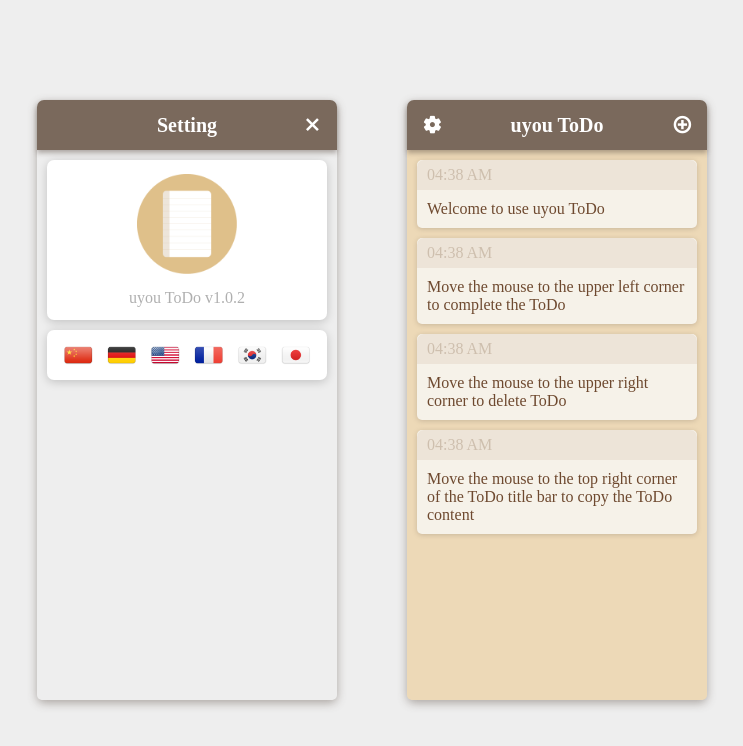
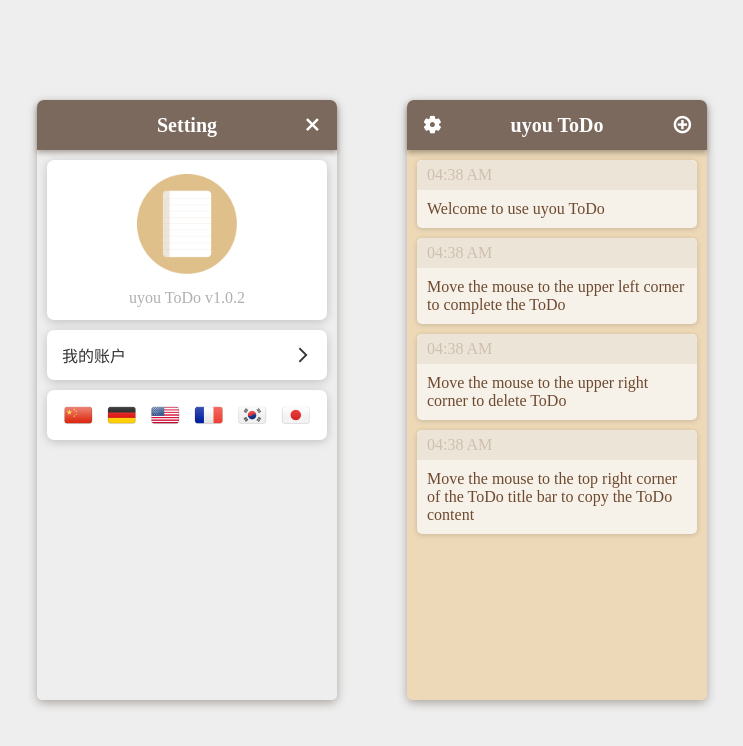
Before and after one commit to tonylu110/uyou-todo-page, a Vue app: page / in a window 1280 px wide. Both pictures are taken after a click on the element "settings". Shown: the top 746 px of the page, without its empty margins (268-1011 px from the left). Built offline with nearby package versions, Linux system fonts and the light colour scheme.

Commit message:
Add: list item component

```diff
--- /dev/null
+++ b/src/components/ItemBox/Item/Item.vue
@@ -0,0 +1,75 @@
+<template>
+  <div class="item">
+    <span>{{ title }}</span>
+    <span v-if="showArrow" class="material-icons">arrow_forward_ios</span>
+  </div>
+</template>
+
+<script setup lang="ts">
+defineProps({
+  title: {
+    default: 'title',
+    type: String
+  },
+  showArrow: {
+    default: true,
+    type: String
+  }
+})
+</script>
+
+<style scoped lang="scss">
+.item {
+  position: relative;
+  width: 250px;
+  height: 30px;
+  padding: 10px 15px;
+  min-height: 30px;
+  border-radius: 7px;
+  box-shadow: 0 2px 10px #00000030;
+  background-color: white;
+  cursor: pointer;
+  margin-bottom: 10px;
+  display: flex;
+  align-items: center;
+  justify-content: space-between;
+  color: #333;
+
+  &:active {
+    background-color: #5985eb;
+    color: white;
+  }
+
+  div {
+    display: flex;
+    flex-direction: row;
+    align-items: center;
+
+    img {
+      width: 25px;
+      height: 25px;
+      margin-right: 22.5px;
+      margin-left: -2.5px;
+    }
+  }
+
+  .img-back {
+    height: 50px;
+    width: 50px;
+    background-color: #00000005;
+    z-index: 0;
+    position: absolute;
+    left: 0;
+    border-right: 1px solid #00000010;
+  }
+
+  &:active .img-back {
+    background-color: transparent;
+    border: none;
+  }
+
+  .material-icons {
+    font-size: 18px;
+  }
+}
+</style>
--- a/src/components/SettingList/SettingList.vue
+++ b/src/components/SettingList/SettingList.vue
@@ -4,6 +4,9 @@
       <img src="/images/logo.png" alt="" />
       <span>uyou ToDo v1.0.2</span>
     </div>
+    <Item
+      title="我的账户"
+    />
     <div class="setting-item lang-set" @click="() => langMenuShow = !langMenuShow">
       <img src="/images/lang.png" alt="" class="lang-img" />
     </div>
@@ -15,6 +18,7 @@
 <script setup lang="ts">
 import { ref } from 'vue';
 import LangSet from './LangSet/LangSet.vue';
+import Item from '../ItemBox/Item/Item.vue';
 
 const langMenuShow = ref(false)
 </script>
```
Also changed, not shown: src/components/ItemBox/ItemBox.vue (added, +13 -0 lines), src/components/ItemBox/ItemButton/ItemButton.vue (added, +13 -0 lines).
